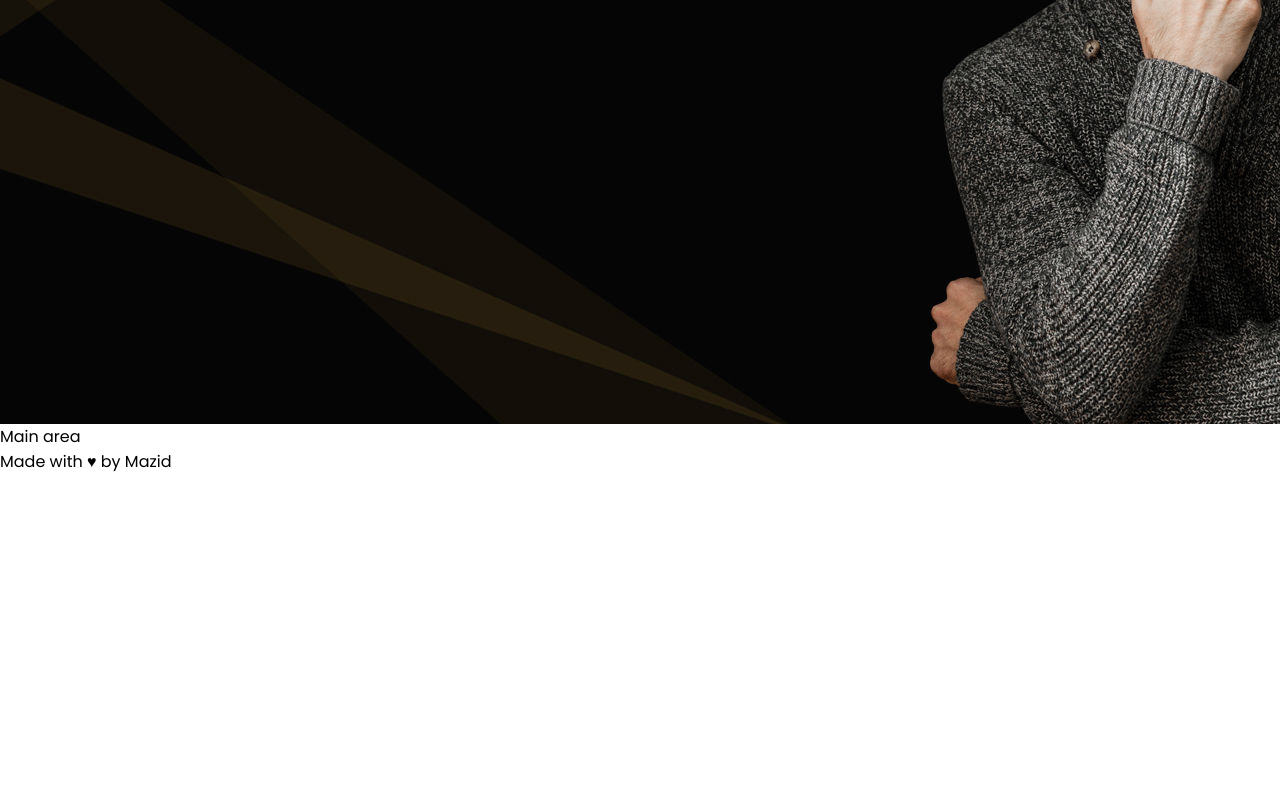
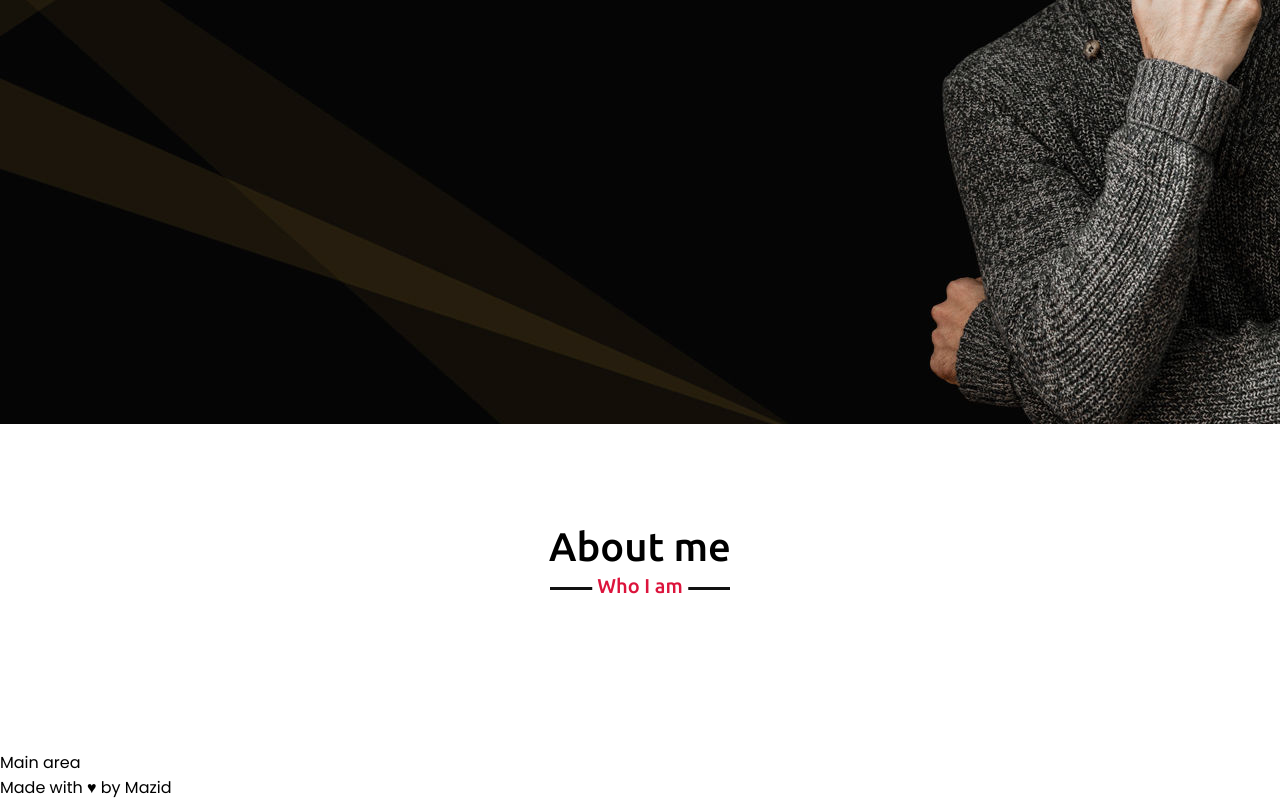
Before and after one commit to mazeduldev/portfolio, a Next.js app: page / in a window 1280 px wide. Shown: the part 440-1240 px from the top of the page. Before the commit the page ends 914 px from the top, so only its background shows below. Built offline with nearby package versions, Linux system fonts and the light colour scheme.

Commit message:
About section title added

```diff
--- /dev/null
+++ b/components/about.module.scss
@@ -0,0 +1,34 @@
+.title {
+  position: relative;
+  text-align: center;
+  font-size: 40px;
+  font-weight: 500;
+  margin-bottom: 60px;
+  padding-bottom: 20px;
+  font-family: "Ubuntu", sans-serif;
+
+  // underline
+  &::before {
+    content: "";
+    position: absolute;
+    bottom: 0px;
+    left: 50%;
+    width: 180px;
+    height: 3px;
+    background: #111;
+    transform: translateX(-50%);
+  }
+
+  // text between underline
+  &::after {
+    content: "Who I am";
+    position: absolute;
+    bottom: -8px;
+    left: 50%;
+    font-size: 20px;
+    color: crimson;
+    padding: 0 5px;
+    background: #fff;
+    transform: translateX(-50%);
+  }
+}
--- /dev/null
+++ b/components/about.tsx
@@ -0,0 +1,14 @@
+import React from 'react'
+import classes from './about.module.scss'
+
+const About: React.FC = () => {
+  return (
+    <section>
+      <div className='container'>
+        <h2 className={classes.title}>About me</h2>
+      </div>
+    </section>
+  )
+}
+
+export default About
--- a/components/cover.tsx
+++ b/components/cover.tsx
@@ -1,7 +1,7 @@
 import React from 'react'
 import classes from './cover.module.scss'
 
-const Cover = () => {
+const Cover: React.FC = () => {
   return (
     <section className={classes.cover}>
 
--- a/components/navbar.tsx
+++ b/components/navbar.tsx
@@ -1,7 +1,7 @@
 import React from 'react'
 import classes from './navbar.module.scss'
 
-const Navbar = () => {
+const Navbar: React.FC = () => {
   return (
     <nav className={classes.navContainer}>
       <ul className={classes.menu}>
--- a/pages/index.tsx
+++ b/pages/index.tsx
@@ -1,6 +1,7 @@
 import Head from 'next/head'
 import Navbar from '../components/navbar'
 import Cover from '../components/cover'
+import About from '../components/about'
 
 export default function Home() {
   return (
@@ -14,6 +15,7 @@ export default function Home() {
 
       <main>
         <Cover></Cover>
+        <About></About>
         Main area
       </main>
 
--- a/styles/globals.scss
+++ b/styles/globals.scss
@@ -13,3 +13,13 @@ body {
   box-sizing: border-box;
   text-decoration: none;
 }
+
+section {
+  padding: 100px 0px;
+
+  & .container {
+    max-width: 1300px;
+    margin: auto;
+    padding: 0px 80px;
+  }
+}
```
